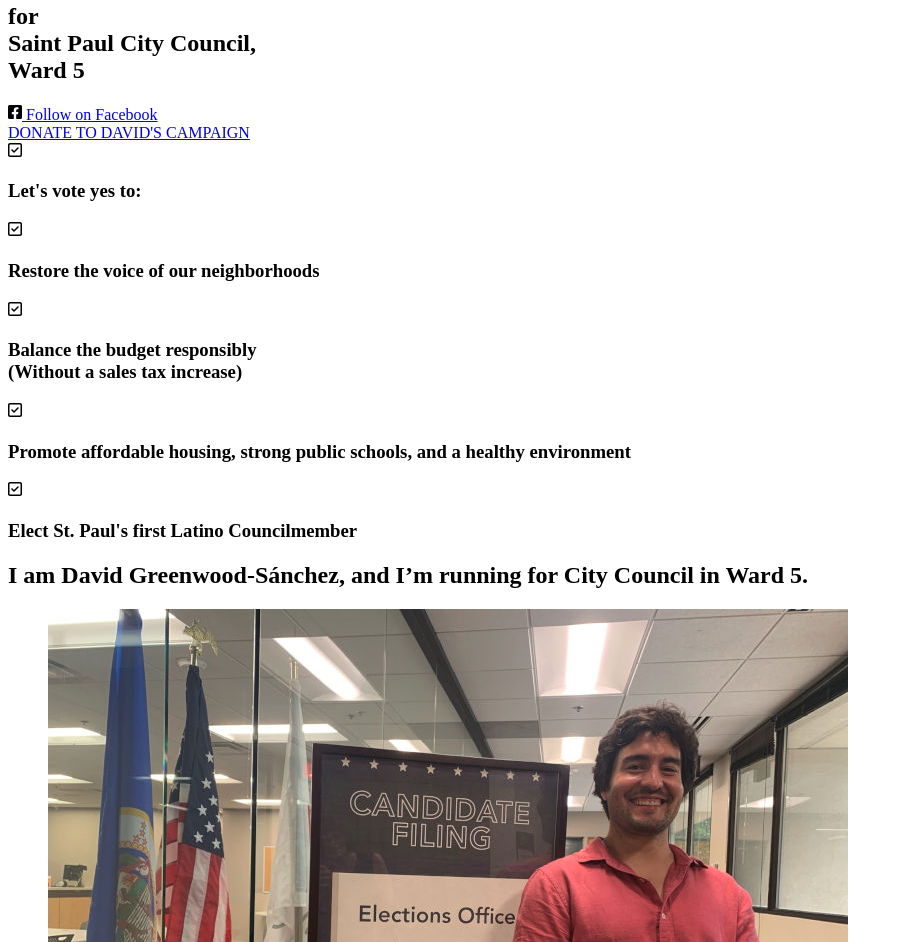
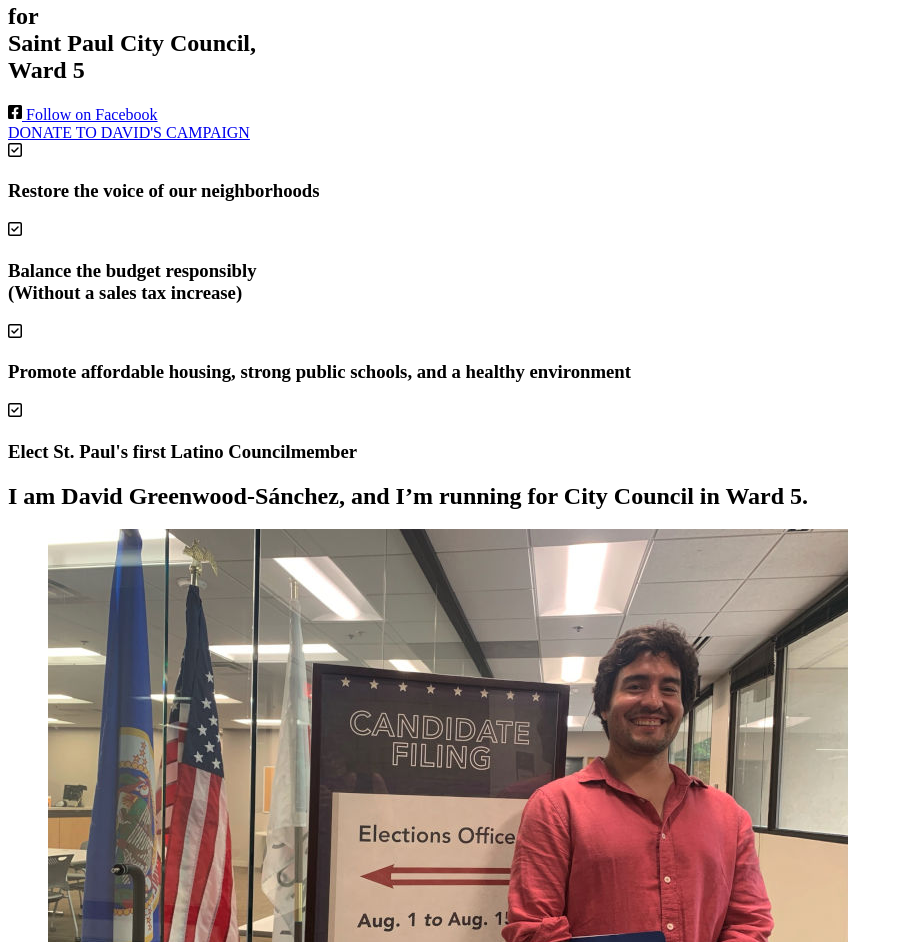
Before and after one commit to agDesignz/votedavidgs-temp, a website: page app/index.html in a window 1280 px wide. Shown: the part 1040-1982 px from the top of the page, without its empty margins (0-903 px from the left). Drawn offline with Linux system fonts and the light colour scheme.

```diff
--- a/app/index.html
+++ b/app/index.html
@@ -54,20 +54,6 @@
     <section class="temporary__bottom">
       <div class="wrapper wrapper--narrow">
         <div class="platform">
-
-          <div class="platform__item platform__item--top">
-            <svg class="platform__icon" xmlns="http://www.w3.org/2000/svg" height="1em" viewBox="0 0 448 512">
-              <!--! Font Awesome Free 6.4.2 by @fontawesome - https://fontawesome.com License - https://fontawesome.com/license (Commercial License) Copyright 2023 Fonticons, Inc. -->
-              <path
-                d="M64 80c-8.8 0-16 7.2-16 16V416c0 8.8 7.2 16 16 16H384c8.8 0 16-7.2 16-16V96c0-8.8-7.2-16-16-16H64zM0 96C0 60.7 28.7 32 64 32H384c35.3 0 64 28.7 64 64V416c0 35.3-28.7 64-64 64H64c-35.3 0-64-28.7-64-64V96zM337 209L209 337c-9.4 9.4-24.6 9.4-33.9 0l-64-64c-9.4-9.4-9.4-24.6 0-33.9s24.6-9.4 33.9 0l47 47L303 175c9.4-9.4 24.6-9.4 33.9 0s9.4 24.6 0 33.9z" />
-            </svg>
-            <h3 class="platform__title">Let's vote yes to:</h3>
-          </div>
-
-
-
-
-
 
           <div class="platform__item">
             <svg class="platform__icon" xmlns="http://www.w3.org/2000/svg" height="1em" viewBox="0 0 448 512">
```
Also changed, not shown: docs/index.html (+1 -1 lines).
